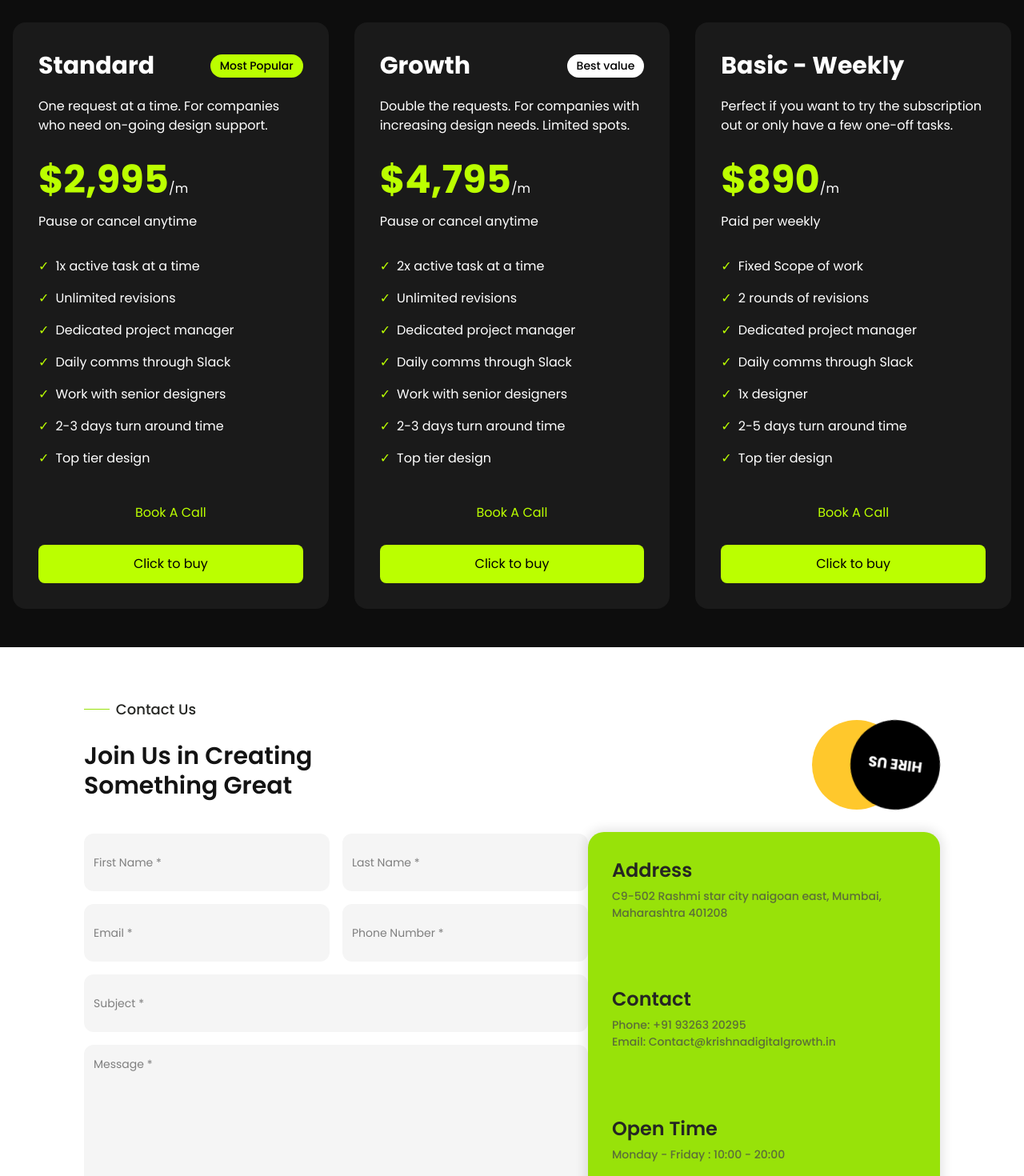
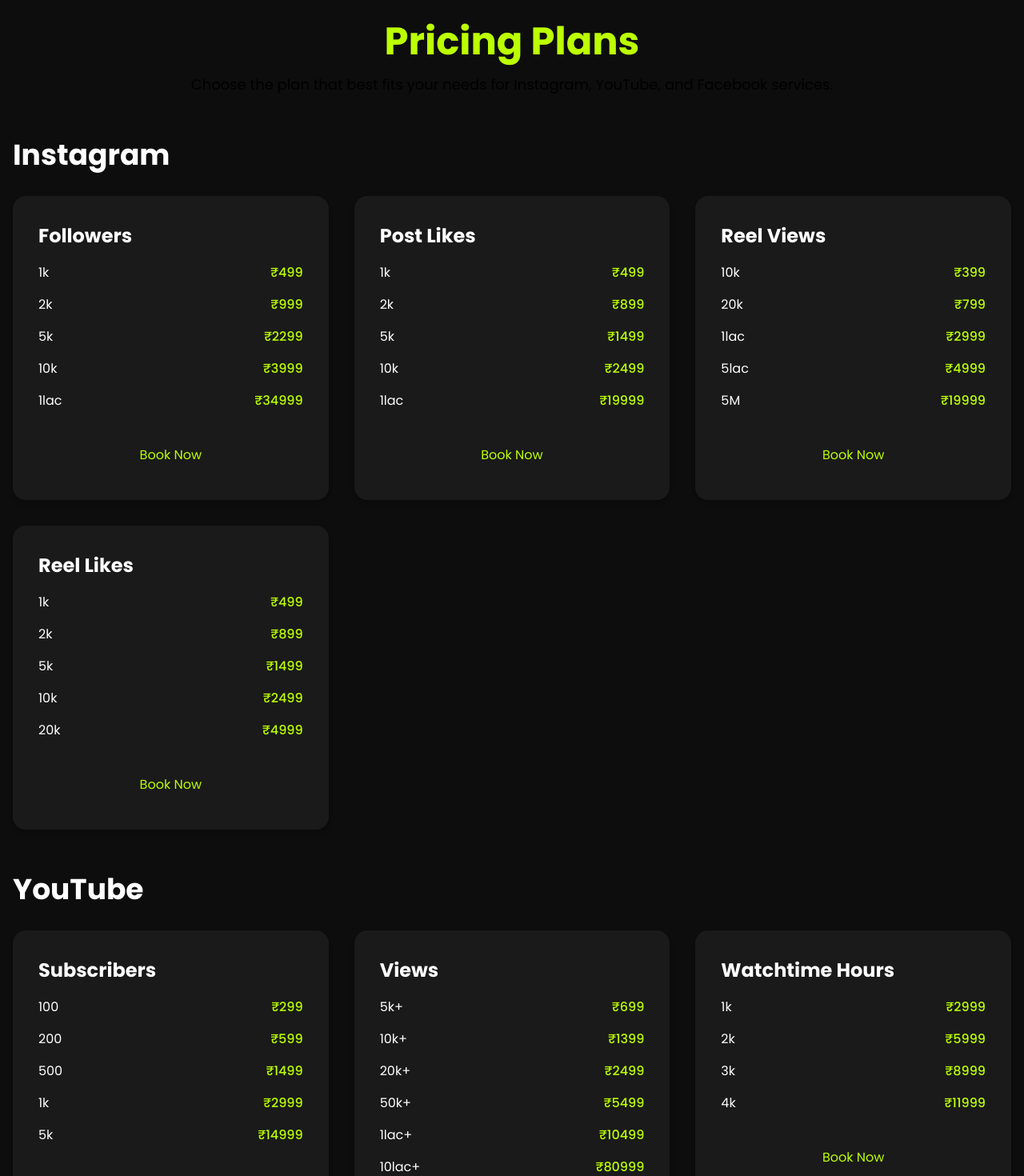
Before and after one commit to KrishnaTech9987/Portfolio-Website, a Next.js app: page / in a window 1280 px wide. Shown: the part 920-2390 px from the top of the page at 80% size. Built offline with nearby package versions, Linux system fonts and the light colour scheme.

Commit message:
Minor Changes in Pricing Plan Section.

```diff
--- a/app/component/sections/Pricing.jsx
+++ b/app/component/sections/Pricing.jsx
@@ -1,63 +1,229 @@
+// import React from "react";
+
+// const pricingPlans = [
+//   {
+//     name: "Standard",
+//     badge: {
+//       text: "Most Popular",
+//       className: "bg-[#BBFF00] text-black",
+//     },
+//     description:
+//       "One request at a time. For companies who need on-going design support.",
+//     price: "2,995",
+//     interval: "m",
+//     subtext: "Pause or cancel anytime",
+//     features: [
+//       "1x active task at a time",
+//       "Unlimited revisions",
+//       "Dedicated project manager",
+//       "Daily comms through Slack",
+//       "Work with senior designers",
+//       "2-3 days turn around time",
+//       "Top tier design",
+//     ],
+//   },
+//   {
+//     name: "Growth",
+//     badge: {
+//       text: "Best value",
+//       className: "bg-white text-black",
+//     },
+//     description:
+//       "Double the requests. For companies with increasing design needs. Limited spots.",
+//     price: "4,795",
+//     interval: "m",
+//     subtext: "Pause or cancel anytime",
+//     features: [
+//       "2x active task at a time",
+//       "Unlimited revisions",
+//       "Dedicated project manager",
+//       "Daily comms through Slack",
+//       "Work with senior designers",
+//       "2-3 days turn around time",
+//       "Top tier design",
+//     ],
+//   },
+//   {
+//     name: "Basic - Weekly",
+//     description:
+//       "Perfect if you want to try the subscription out or only have a few one-off tasks.",
+//     price: "890",
+//     interval: "m",
+//     subtext: "Paid per weekly",
+//     features: [
+//       "Fixed Scope of work",
+//       "2 rounds of revisions",
+//       "Dedicated project manager",
+//       "Daily comms through Slack",
+//       "1x designer",
+//       "2-5 days turn around time",
+//       "Top tier design",
+//     ],
+//   },
+// ];
+
+// const Pricing = () => {
+//   return (
+//     <div className="min-h-screen bg-[#0D0D0D] py-12 px-4">
+//       <div className="max-w-7xl mx-auto grid gap-8 md:grid-cols-3">
+//         {pricingPlans.map((plan, index) => (
+//           <div key={index} className="relative bg-[#1A1A1A] rounded-2xl p-8">
+//             <div className="flex justify-between items-center mb-4">
+//               <h2 className="text-3xl font-bold text-white">{plan.name}</h2>
+//               {plan.badge && (
+//                 <span
+//                   className={`${plan.badge.className} px-3 py-1 rounded-full text-sm font-medium`}
+//                 >
+//                   {plan.badge.text}
+//                 </span>
+//               )}
+//             </div>
+//             <p className="text-white mb-8">{plan.description}</p>
+//             <div className="mb-4">
+//               <span className="text-5xl font-bold text-[#BBFF00]">
+//                 ${plan.price}
+//               </span>
+//               <span className="text-white">/{plan.interval}</span>
+//             </div>
+//             <p className="text-white mb-8">{plan.subtext}</p>
+//             <ul className="space-y-4 mb-8">
+//               {plan.features.map((feature, featureIndex) => (
+//                 <li key={featureIndex} className="flex items-center text-white">
+//                   <span className="text-[#BBFF00] mr-2">✓</span> {feature}
+//                 </li>
+//               ))}
+//             </ul>
+//             <button className="w-full border border-[#BBFF00] text-[#BBFF00] py-3 rounded-lg mb-4 hover:bg-[#BBFF00] hover:text-black transition-colors">
+//               Book A Call
+//             </button>
+//             <button className="w-full bg-[#BBFF00] text-black py-3 rounded-lg hover:bg-[#a3e600] transition-colors">
+//               Click to buy
+//             </button>
+//           </div>
+//         ))}
+//       </div>
+//     </div>
+//   );
+// };
+
+// export default Pricing;
+
 import React from "react";
 
-const pricingPlans = [
+const pricingCategories = [
   {
-    name: "Standard",
-    badge: {
-      text: "Most Popular",
-      className: "bg-[#BBFF00] text-black",
-    },
-    description:
-      "One request at a time. For companies who need on-going design support.",
-    price: "2,995",
-    interval: "m",
-    subtext: "Pause or cancel anytime",
-    features: [
-      "1x active task at a time",
-      "Unlimited revisions",
-      "Dedicated project manager",
-      "Daily comms through Slack",
-      "Work with senior designers",
-      "2-3 days turn around time",
-      "Top tier design",
+    platform: "Instagram",
+    plans: [
+      {
+        type: "Followers",
+        options: [
+          { quantity: "1k", price: 499 },
+          { quantity: "2k", price: 999 },
+          { quantity: "5k", price: 2299 },
+          { quantity: "10k", price: 3999 },
+          { quantity: "1lac", price: 34999 },
+        ],
+      },
+      {
+        type: "Post Likes",
+        options: [
+          { quantity: "1k", price: 499 },
+          { quantity: "2k", price: 899 },
+          { quantity: "5k", price: 1499 },
+          { quantity: "10k", price: 2499 },
+          { quantity: "1lac", price: 19999 },
+        ],
+      },
+      {
+        type: "Reel Views",
+        options: [
+          { quantity: "10k", price: 399 },
+          { quantity: "20k", price: 799 },
+          { quantity: "1lac", price: 2999 },
+          { quantity: "5lac", price: 4999 },
+          { quantity: "5M", price: 19999 },
+        ],
+      },
+      {
+        type: "Reel Likes",
+        options: [
+          { quantity: "1k", price: 499 },
+          { quantity: "2k", price: 899 },
+          { quantity: "5k", price: 1499 },
+          { quantity: "10k", price: 2499 },
+          { quantity: "20k", price: 4999 },
+        ],
+      },
     ],
   },
   {
-    name: "Growth",
-    badge: {
-      text: "Best value",
-      className: "bg-white text-black",
-    },
-    description:
-      "Double the requests. For companies with increasing design needs. Limited spots.",
-    price: "4,795",
-    interval: "m",
-    subtext: "Pause or cancel anytime",
-    features: [
-      "2x active task at a time",
-      "Unlimited revisions",
-      "Dedicated project manager",
-      "Daily comms through Slack",
-      "Work with senior designers",
-      "2-3 days turn around time",
-      "Top tier design",
+    platform: "YouTube",
+    plans: [
+      {
+        type: "Subscribers",
+        options: [
+          { quantity: "100", price: 299 },
+          { quantity: "200", price: 599 },
+          { quantity: "500", price: 1499 },
+          { quantity: "1k", price: 2999 },
+          { quantity: "5k", price: 14999 },
+        ],
+      },
+      {
+        type: "Views",
+        options: [
+          { quantity: "5k+", price: 699 },
+          { quantity: "10k+", price: 1399 },
+          { quantity: "20k+", price: 2499 },
+          { quantity: "50k+", price: 5499 },
+          { quantity: "1lac+", price: 10499 },
+          { quantity: "10lac+", price: 80999 },
+        ],
+      },
+      {
+        type: "Watchtime Hours",
+        options: [
+          { quantity: "1k", price: 2999 },
+          { quantity: "2k", price: 5999 },
+          { quantity: "3k", price: 8999 },
+          { quantity: "4k", price: 11999 },
+        ],
+      },
     ],
   },
   {
-    name: "Basic - Weekly",
-    description:
-      "Perfect if you want to try the subscription out or only have a few one-off tasks.",
-    price: "890",
-    interval: "m",
-    subtext: "Paid per weekly",
-    features: [
-      "Fixed Scope of work",
-      "2 rounds of revisions",
-      "Dedicated project manager",
-      "Daily comms through Slack",
-      "1x designer",
-      "2-5 days turn around time",
-      "Top tier design",
+    platform: "Facebook",
+    plans: [
+      {
+        type: "Followers",
+        options: [
+          { quantity: "1k", price: 999 },
+          { quantity: "5k", price: 3999 },
+          { quantity: "10k", price: 7499 },
+          { quantity: "50k", price: 29999 },
+          { quantity: "1lac", price: 54999 },
+        ],
+      },
+      {
+        type: "Views",
+        options: [
+          { quantity: "5k+", price: 1199 },
+          { quantity: "10k+", price: 2399 },
+          { quantity: "50k+", price: 5999 },
+          { quantity: "1lac+", price: 11999 },
+          { quantity: "5lac+", price: 49999 },
+        ],
+      },
+      {
+        type: "Likes",
+        options: [
+          { quantity: "5k+", price: 499 },
+          { quantity: "10k+", price: 899 },
+          { quantity: "20k+", price: 1799 },
+          { quantity: "50k+", price: 4499 },
+          { quantity: "1lac+", price: 7999 },
+        ],
+      },
     ],
   },
 ];
@@ -65,40 +231,49 @@
 const Pricing = () => {
   return (
     <div className="min-h-screen bg-[#0D0D0D] py-12 px-4">
-      <div className="max-w-7xl mx-auto grid gap-8 md:grid-cols-3">
-        {pricingPlans.map((plan, index) => (
-          <div key={index} className="relative bg-[#1A1A1A] rounded-2xl p-8">
-            <div className="flex justify-between items-center mb-4">
-              <h2 className="text-3xl font-bold text-white">{plan.name}</h2>
-              {plan.badge && (
-                <span
-                  className={`${plan.badge.className} px-3 py-1 rounded-full text-sm font-medium`}
+      <header className="text-center mb-12">
+        <h1 className="text-5xl font-bold text-[#BBFF00] mb-4">
+          Pricing Plans
+        </h1>
+        <p className="text-lg text-gray-400">
+          Choose the plan that best fits your needs for Instagram, YouTube, and
+          Facebook services.
+        </p>
+      </header>
+      <div className="max-w-7xl mx-auto space-y-12">
+        {pricingCategories.map((category, categoryIndex) => (
+          <div key={categoryIndex}>
+            <h2 className="text-4xl font-bold text-white mb-6">
+              {category.platform}
+            </h2>
+            <div className="grid gap-8 md:grid-cols-2 lg:grid-cols-3">
+              {category.plans.map((plan, planIndex) => (
+                <div
+                  key={planIndex}
+                  className="relative bg-[#1A1A1A] rounded-2xl p-8 shadow-md"
                 >
-                  {plan.badge.text}
-                </span>
-              )}
+                  <h3 className="text-2xl font-bold text-white mb-4">
+                    {plan.type}
+                  </h3>
+                  <ul className="space-y-4">
+                    {plan.options.map((option, optionIndex) => (
+                      <li
+                        key={optionIndex}
+                        className="flex justify-between items-center text-white"
+                      >
+                        <span>{option.quantity}</span>
+                        <span className="text-[#BBFF00] font-medium">
+                          ₹{option.price}
+                        </span>
+                      </li>
+                    ))}
+                  </ul>
+                  <button className="w-full border border-[#BBFF00] text-[#BBFF00] py-3 rounded-lg mt-8 hover:bg-[#BBFF00] hover:text-black transition-colors">
+                    Book Now
+                  </button>
+                </div>
+              ))}
             </div>
-            <p className="text-white mb-8">{plan.description}</p>
-            <div className="mb-4">
-              <span className="text-5xl font-bold text-[#BBFF00]">
-                ${plan.price}
-              </span>
-              <span className="text-white">/{plan.interval}</span>
-            </div>
-            <p className="text-white mb-8">{plan.subtext}</p>
-            <ul className="space-y-4 mb-8">
-              {plan.features.map((feature, featureIndex) => (
-                <li key={featureIndex} className="flex items-center text-white">
-                  <span className="text-[#BBFF00] mr-2">✓</span> {feature}
-                </li>
-              ))}
-            </ul>
-            <button className="w-full border border-[#BBFF00] text-[#BBFF00] py-3 rounded-lg mb-4 hover:bg-[#BBFF00] hover:text-black transition-colors">
-              Book A Call
-            </button>
-            <button className="w-full bg-[#BBFF00] text-black py-3 rounded-lg hover:bg-[#a3e600] transition-colors">
-              Click to buy
-            </button>
           </div>
         ))}
       </div>
```
